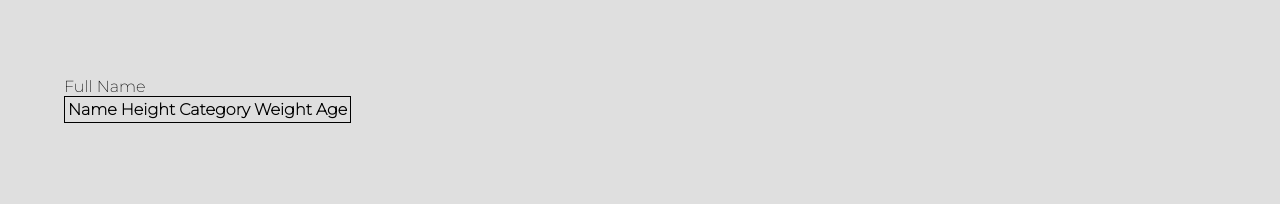
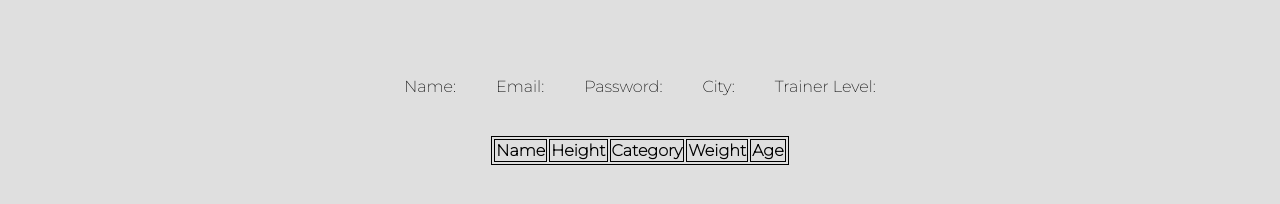
Before and after one commit to ArtfulJW/COMP-1537-Assignment-5, a website: page html/marketplace.html in a window 1280 px wide. Shown: the part 202-406 px from the top of the page. Drawn offline with Linux system fonts and the light colour scheme; files that its build step writes are made by us from their sources; files whose address does not match are found by name.

Commit message:
Added stuff to HTML, Now I just need to display it.

```diff
--- a/html/marketplace.html
+++ b/html/marketplace.html
@@ -54,20 +54,20 @@
 
                 <div id="grid-container-userInfo">
 
-                    <div id="grid-item-user-FullName">
-                        Full Name
+                    <div>
+                        Name: <span id="grid-item-user-FullName"></span>
                     </div>
-                    <div id="grid-item-user-email">
-
+                    <div>
+                        Email: <span id="grid-item-user-email"></span>
                     </div>
-                    <div id="grid-item-user-password">
-
+                    <div>
+                        Password: <span id="grid-item-user-password"></span>
                     </div>
-                    <div id="grid-item-user-city">
-
+                    <div>
+                        City: <span id="grid-item-user-city"></span>
                     </div>
-                    <div id="grid-item-user-trainerLevel">
-
+                    <div>
+                        Trainer Level: <span id="grid-item-user-trainerLevel"></span>
                     </div>
 
                 </div>
@@ -83,9 +83,11 @@
                                 <th>Age</th>
                             </tr>
                         </thead>
-                        <tbody id="tableBody">
+
+                        <tbody id="TableBody">
 
                         </tbody>
+
                     </table>
                 </div>
 
--- a/public/css/marketplace.css
+++ b/public/css/marketplace.css
@@ -4,3 +4,31 @@
 table {
     border: 1px solid black;
 }
+
+#Base-Container-User{
+    display:grid;
+    grid-template-columns: 1fr;
+    grid-template-rows: repeat(2,auto);
+}
+
+#grid-container-userInfo{
+    display: grid;
+    grid-template-columns: repeat(5,auto);
+    grid-template-rows: 1fr;
+    grid-row: 1 / span 1;
+    place-self: center;
+    grid-gap: 5vh;
+}
+
+#grid-container-pokeMart{
+    display: grid;
+    grid-template-columns: 1fr;
+    grid-template-rows: 1fr;
+    grid-row: 2 / span 1;
+    place-self: center;
+    margin: 5vh;
+}
+
+table, th, td {
+    border: 1px solid black;
+  }
--- a/public/js/client.js
+++ b/public/js/client.js
@@ -78,4 +78,8 @@ ready(function(){
         }, queryString);
     });
 
+    ajaxPOST("/marketplace", function(data){
+        //document.getElementById("grid-item-pokeMartTable").innerHTML = ;
+    });
+
 })
```
Also changed, not shown: PokeMart.js (+71 -15 lines).
